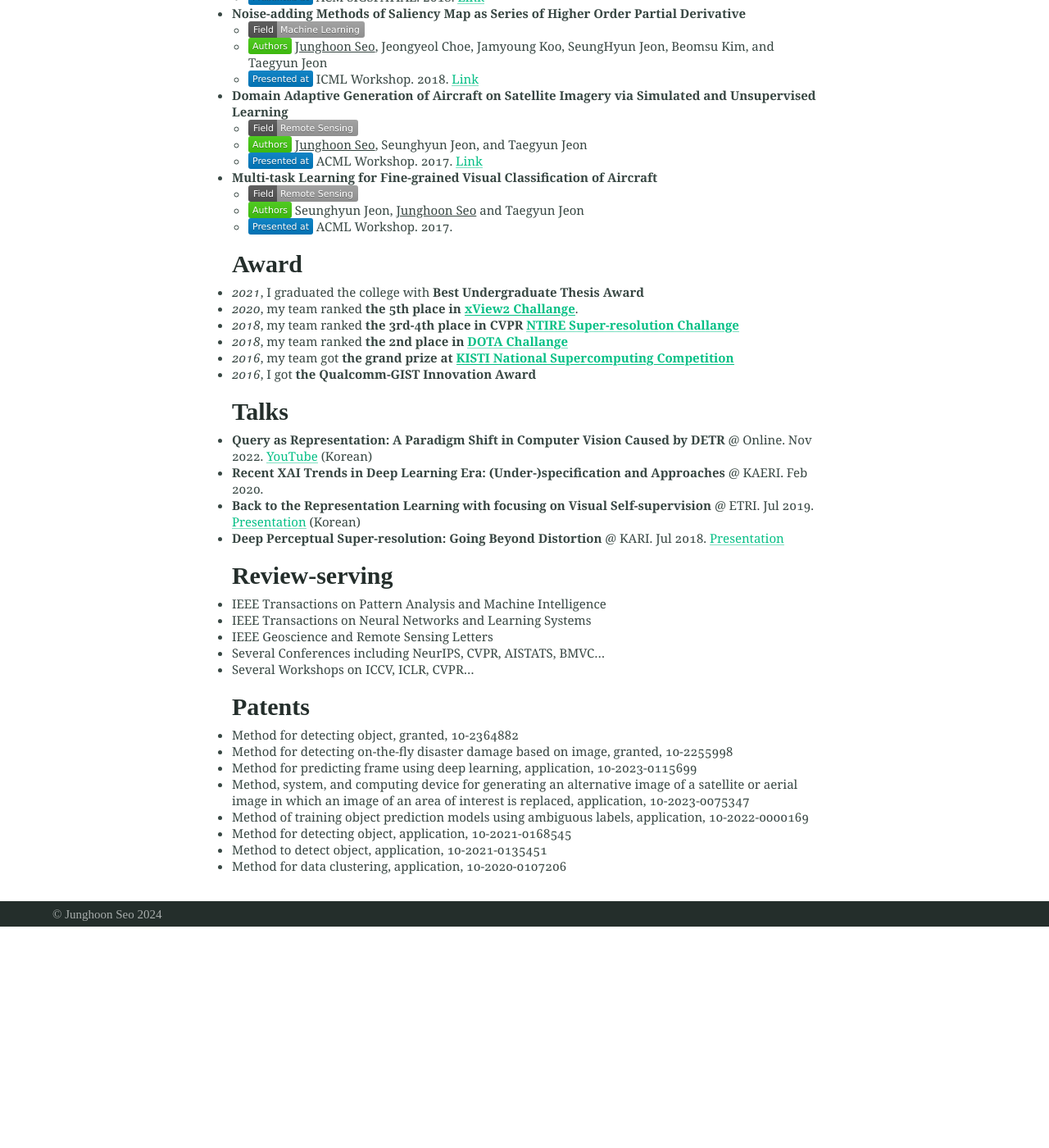
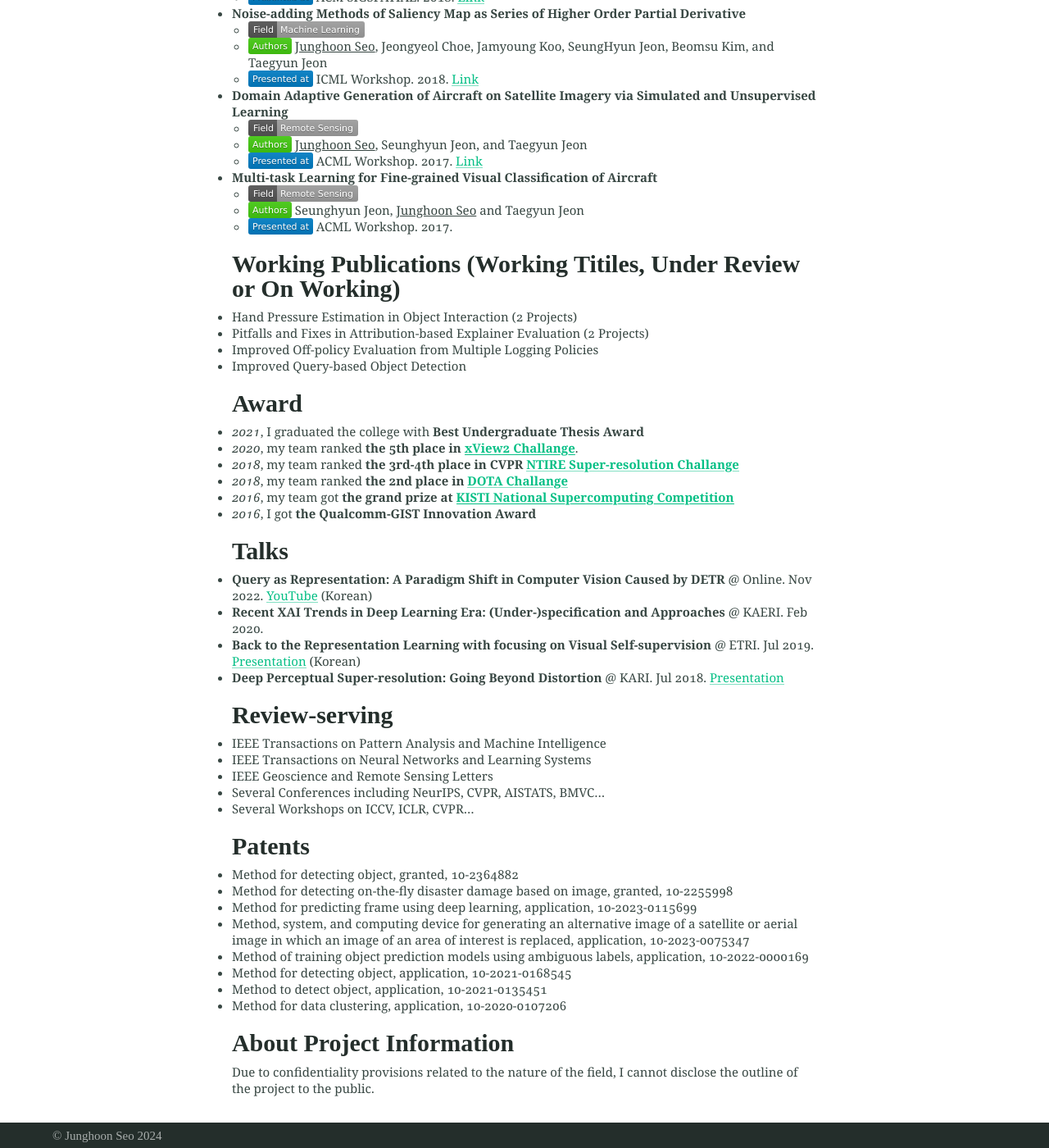
Before and after one commit to mikigom/mikigom.github.io, a Jekyll site: the page built from index.md, in a window 1280 px wide and 1400 px high, scrolled down 2254 px. Shown: the whole window at 82% size. Built offline with Jekyll 4.4.1, drawn with Linux system fonts in a browser that asks for light colours; before the commit the page ends 3384 px from its top, so only the background shows below that.

Commit message:
Update index.md

```diff
--- a/index.md
+++ b/index.md
@@ -97,6 +97,12 @@ Hi, I am the technical leader of the research center at [SI Analytics](https://w
   - <img height="10" src="/assets/-Authors-brightgreen.svg"> Seunghyun Jeon, <U>Junghoon Seo</U> and Taegyun Jeon
   - <img height="10" src="/assets/-Presented%20at-blue.svg"> ACML Workshop. 2017.
 
+### Working Publications (Working Titiles, Under Review or On Working)
+- Hand Pressure Estimation in Object Interaction (2 Projects)
+- Pitfalls and Fixes in Attribution-based Explainer Evaluation (2 Projects)
+- Improved Off-policy Evaluation from Multiple Logging Policies
+- Improved Query-based Object Detection
+
 ### Award
 * *2021*, I graduated the college with **Best Undergraduate Thesis Award**
 * *2020*, my team ranked **the 5th place in [xView2 Challange](https://xview2.org/)**.
@@ -127,3 +133,6 @@ Hi, I am the technical leader of the research center at [SI Analytics](https://w
 * Method for detecting object, application, 10-2021-0168545
 * Method to detect object, application, 10-2021-0135451
 * Method for data clustering, application, 10-2020-0107206
+
+### About Project Information
+Due to confidentiality provisions related to the nature of the field, I cannot disclose the outline of the project to the public.
```
